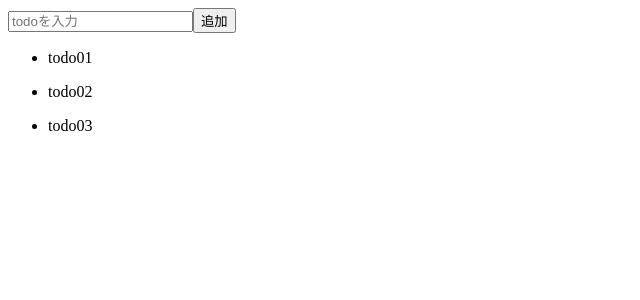
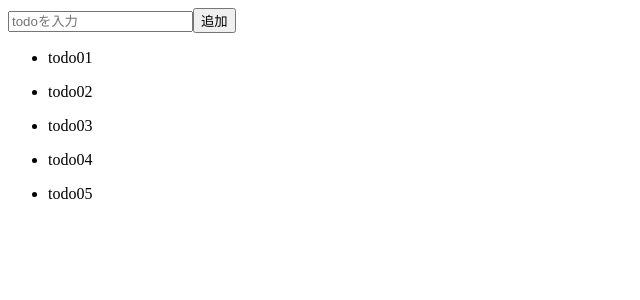
Before and after one commit to watanabedaigo/todo-typescript, a React (Create React App) app in the folder todo-typescript/: page / in a window 1280 px wide. Shown: the top 300 px of the page, without its empty margins (0-640 px from the left). Built offline with nearby package versions, Linux system fonts and the light colour scheme; data requests are answered from the project's data file.

Commit message:
クリーンアップ関数追加

```diff
--- a/todo-typescript/db.json
+++ b/todo-typescript/db.json
@@ -14,6 +14,16 @@
       "id": "01GM4P8G8QGK3NVPSTABV5ZEWF",
       "content": "todo03",
       "done": false
+    },
+    {
+      "id": "01GM5HNZBW83T30TTJ8XAAPE37",
+      "content": "todo04",
+      "done": false
+    },
+    {
+      "id": "01GM5HPJZRV4290CYH5GW5PARQ",
+      "content": "todo05",
+      "done": false
     }
   ]
 }
--- a/todo-typescript/src/components/atoms/Button/index.tsx
+++ b/todo-typescript/src/components/atoms/Button/index.tsx
@@ -5,7 +5,7 @@ import styles from './styles.module.scss';
 // Buttonの型
 type ButtonProps = {
   value: string;
-  callback?: () => void;
+  callback: () => void;
 };
 
 // メモ化して。親コンポーネントレンダリングによる再レンダリング防止
--- a/todo-typescript/src/components/modules/Add/index.tsx
+++ b/todo-typescript/src/components/modules/Add/index.tsx
@@ -42,7 +42,7 @@ const Add: React.FC<AddProps> = React.memo(({ todos, setTodos }) => {
   return (
     <div>
       <InputForm placeholder="todoを入力" inputRef={inputRef} />
-      <Button value="追加" />
+      <Button value="追加" callback={addTodo} />
     </div>
   );
 });
--- a/todo-typescript/src/components/templates/TodoTemplate/index.tsx
+++ b/todo-typescript/src/components/templates/TodoTemplate/index.tsx
@@ -10,21 +10,29 @@ const TodoTemplate: React.FC = () => {
   // todoを扱うstate。配列で、中身は型エイリアスTodoを型に持つオブジェクト
   const [todos, setTodos] = useState<TodoType[]>([]);
 
-  // データ取得の関数
+  // useEffect
+  // 依存配列は空なので、初回レンダリング後に実行される
+  useEffect(() => {
+    // クリーンアップ関数
+    let unmounted = false;
+
+    // データ取得の関数;
     const fetchData = async () => {
       getTodo()
         .then((todosData) => {
+          if (!unmounted) {
             setTodos([...todosData]);
+          }
         })
         .catch((Error) => {
           console.error(Error);
         });
     };
+    fetchData();
 
-  // useEffect
-  // 依存配列は空なので、初回レンダリング後に実行される
-  useEffect(() => {
-    fetchData();
+    return () => {
+      unmounted = true;
+    };
   }, []);
 
   return (
```
Lines whose indentation alone changed are shown as unchanged.
